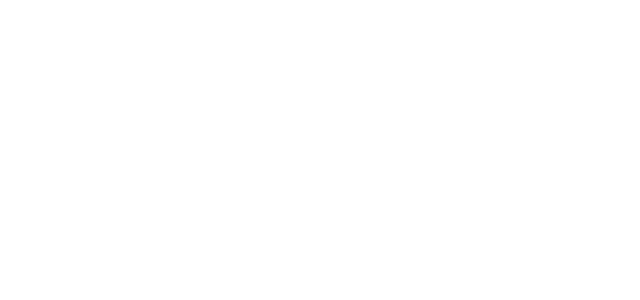
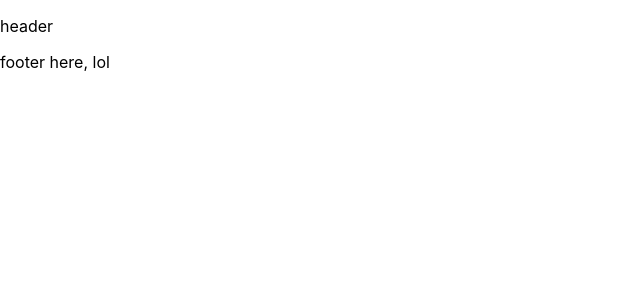
Before and after one commit to CodeForBoulder/C4B.org, a React (Create React App) app in the folder c4b/: page / in a window 1280 px wide. Shown: the top 300 px of the page, without its empty margins (0-640 px from the left). Built offline with nearby package versions, Linux system fonts and the light colour scheme.

Commit message:
This library doesn't have a vending machine.

```diff
--- a/c4b/src/index.js
+++ b/c4b/src/index.jsx
@@ -1,6 +1,5 @@
-import React from 'react';
 import ReactDOM from 'react-dom';
-import './index.css';
+import React, {Component} from 'react';
 import { Route, BrowserRouter as Router } from 'react-router-dom'
 import Home from './pages/home/Home';
 import NewEvent from './pages/newEvent/NewEvent'
@@ -11,8 +10,9 @@
 import OpenDataSources from './pages/openDataSources/OpenDataSources'
 import FundingSources from './pages/fundingSources/FundingSources'
 import GetInvolved from './pages/getInvolved/GetInvolved'
+import './index.css';
 
-const routing = (
+var routing = (
     <Router>
         <div>
             <Route path="/home" component={Home} />
@@ -28,4 +28,22 @@
     </Router>
 )
 
-ReactDOM.render(routing, document.getElementById('root'));
+class Root extends Component {
+    render() {
+        return (
+        <div>
+            <div class="header">
+                <p> header </p>
+            </div>
+            <div class="body">
+                {routing}
+            </div>
+            <div class="footer">
+                <p> footer here, lol</p>
+            </div>
+        </div>
+        )
+    }
+}
+
+ReactDOM.render(<Root/>, document.getElementById('root'));
```
